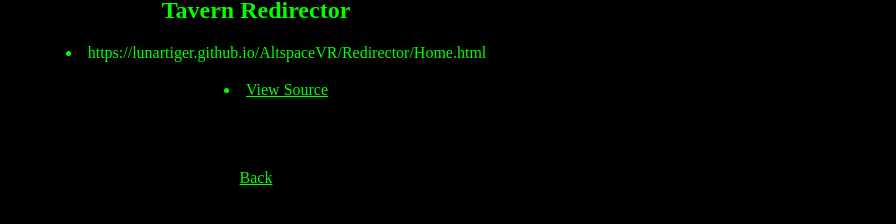
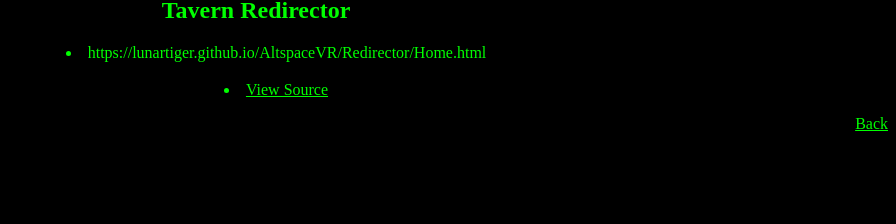
Before and after one commit to LunarTiger/AltspaceVR, a Jekyll site: the page Redirector/index.html, which Jekyll copies as it is, in a window 1280 px wide. Shown: the part 382-606 px from the top of the page, without its empty margins (384-1280 px from the left). Built offline with Jekyll 4.4.1, drawn with Linux system fonts in a browser that asks for light colours.

Commit message:
Update index.html

```diff
--- a/Redirector/index.html
+++ b/Redirector/index.html
@@ -3,6 +3,7 @@
 	<head>
 		<style>
 			body {text-align:center;background-color: #000000;color: #00ff00;}
+			footer {text-align:right;background-color: #000000;color: #00ff00;}
 			table {margin-left:auto;margin-right:auto;}
 			ul {list-style-position: inside;}
 			a:link {color: #00ff00;}
@@ -32,7 +33,8 @@
 			<li><a href="https://lunartiger.github.io/AltspaceVR/Redirector/Tavern.html" style="text-decoration:none">https://lunartiger.github.io/AltspaceVR/Redirector/Home.html</a></li><hr style="height:1px; visibility:hidden;" />
 			<li><a href="https://raw.githubusercontent.com/LunarTiger/AltspaceVR/master/Redirector/Tavern.html">View Source</a></li>
 		</ul>
-		<br><br><br>
+	</body>
+	<footer>
 		<a href="https://lunartiger.github.io/AltspaceVR">Back</a>
-	</body>
+	</footer>
 </html>
```
